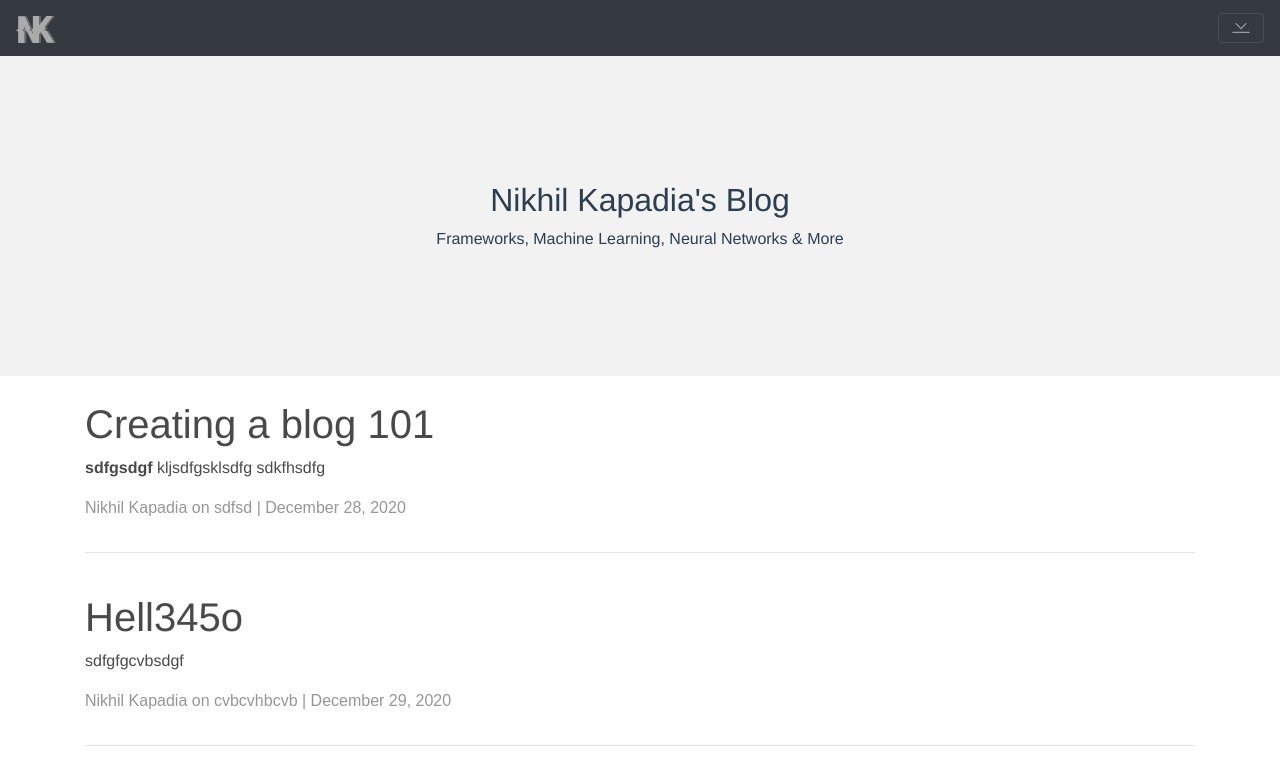
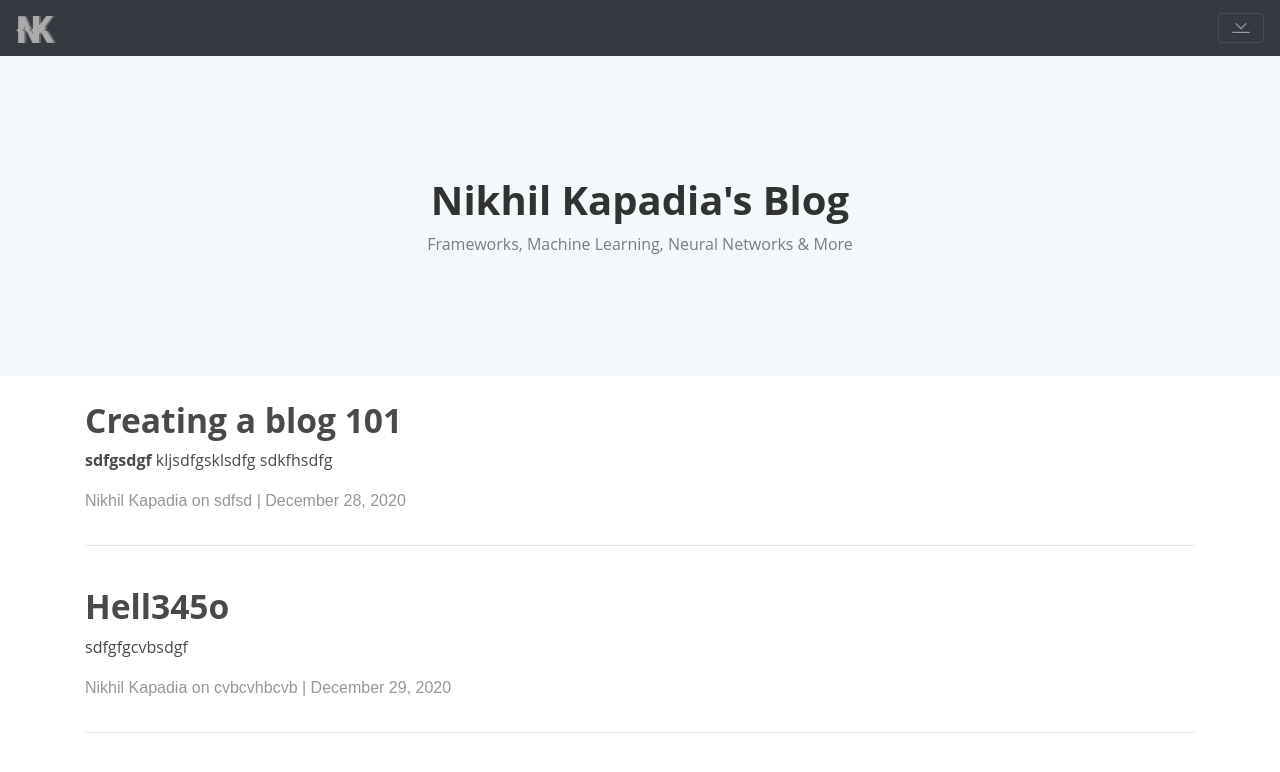
Before and after one commit to AstroNik/blog, a Vue app in the folder client/: page / in a window 1280 px wide. Shown: the top 772 px of the page. Built offline with nearby package versions, Linux system fonts and the light colour scheme; no server answers.

Commit message:
fixed landing page styling issues

```diff
--- a/client/public/index.html
+++ b/client/public/index.html
@@ -5,7 +5,7 @@
     <meta http-equiv="X-UA-Compatible" content="IE=edge">
     <meta name="viewport" content="width=device-width,initial-scale=1.0">
     <link rel="icon" href="<%= BASE_URL %>favicon.ico">
-    <title>NK Blog</title>
+    <title>Nikhil Kapadia's Blog</title>
   </head>
   <body>
     <noscript>
--- a/client/src/App.vue
+++ b/client/src/App.vue
@@ -24,7 +24,7 @@ body {
 }
 
 #app {
-  font-family: "Avenir", Helvetica, Arial, sans-serif;
+  font-family: "Open Sans", sans-serif;
   -webkit-font-smoothing: antialiased;
   -moz-osx-font-smoothing: grayscale;
   color: #2c3e50;
@@ -43,4 +43,5 @@ body {
   color: #eeeeee;
   text-decoration: none;
 }
+
 </style>
--- a/client/src/components/RecentPostTile.vue
+++ b/client/src/components/RecentPostTile.vue
@@ -5,7 +5,7 @@
   >
     <div>
       <br />
-      <h1>{{ post.title }}</h1>
+      <h2 class="post-title">{{ post.title }}</h2>
       <p v-html="postContent"></p>
       <div class="d-inline-flex w-100">
         <p class="sub-text">Nikhil Kapadia on {{ post.tags }} |</p>
@@ -24,6 +24,11 @@
 
 #title:hover {
   color: black;
+}
+
+.post-title {
+  font-size: 2.1rem;
+  font-weight: 700;
 }
 
 .sub-text {
--- a/client/src/views/Home.vue
+++ b/client/src/views/Home.vue
@@ -2,8 +2,10 @@
   <div>
     <div class="img-con">
       <div class="landing-text">
-        <h2>Nikhil Kapadia's Blog</h2>
-        <span> Frameworks, Machine Learning, Neural Networks & More </span>
+        <h1 class="page-title">Nikhil Kapadia's Blog</h1>
+        <span class="sub-title">
+          Frameworks, Machine Learning, Neural Networks & More
+        </span>
       </div>
     </div>
     <div class="container">
@@ -27,20 +29,35 @@ export default {
 <style>
 .img-con {
   position: relative;
-  background-color: #f2f2f2;
+  background-color: #f5f8fa;
 }
 
 .landing-text {
   position: absolute;
   text-align: center;
-  top: 50%; left: 50%;
-  transform: translate(-50%,-50%);
+  top: 50%;
+  left: 50%;
+  transform: translate(-50%, -50%);
+  width: 100%;
+}
+
+.page-title {
+  font-weight: 700;
+  color: rgba(0,0,0,0.8);
+}
+
+.sub-title {
+  color: rgba(0, 0, 0, 0.5);
 }
 
 @media (max-width: 575.98px) {
   .img-con {
     width: 100vw;
     height: 20vh;
+  }
+
+  .page-title {
+    font-size: 2.3rem;
   }
 }
 
@@ -49,20 +66,12 @@ export default {
     width: 100vw;
     height: 20vh;
   }
-
-  .landing-img {
-    max-width: 100%;
-  }
 }
 
 @media (min-width: 768px) {
   .img-con {
     width: 100vw;
     height: 30vh;
-  }
-
-  .landing-img {
-    max-width: 100%;
   }
 }
 
--- a/client/src/views/PostView.vue
+++ b/client/src/views/PostView.vue
@@ -4,12 +4,50 @@
       <img alt="img" :src="postData.img" class="landing-img" />
     </div>
     <div class="container">
-      <h1>{{ postData.title }}</h1>
+      <h1 class="post-title">{{ postData.title }}</h1>
       <span> {{ date }} on {{ postData.tags }} </span>
       <div v-html="content"></div>
     </div>
   </div>
 </template>
+
+<style scoped>
+
+@media (max-width: 575.98px) {
+  .img-con {
+    width: 100vw;
+    height: 20vh;
+  }
+
+  .page-title {
+    font-size: 2.3rem;
+  }
+}
+
+@media (min-width: 576px) {
+  .img-con {
+    width: 100vw;
+    height: 20vh;
+  }
+}
+
+@media (min-width: 768px) {
+  .img-con {
+    width: 100vw;
+    height: 45vh;
+  }
+}
+
+@media (min-width: 1200px) {
+  .img-con {
+    width: 100vw;
+    height: 60vh;
+  }
+}
+
+
+</style>
+
 
 <script>
 import moment from "moment";
```
